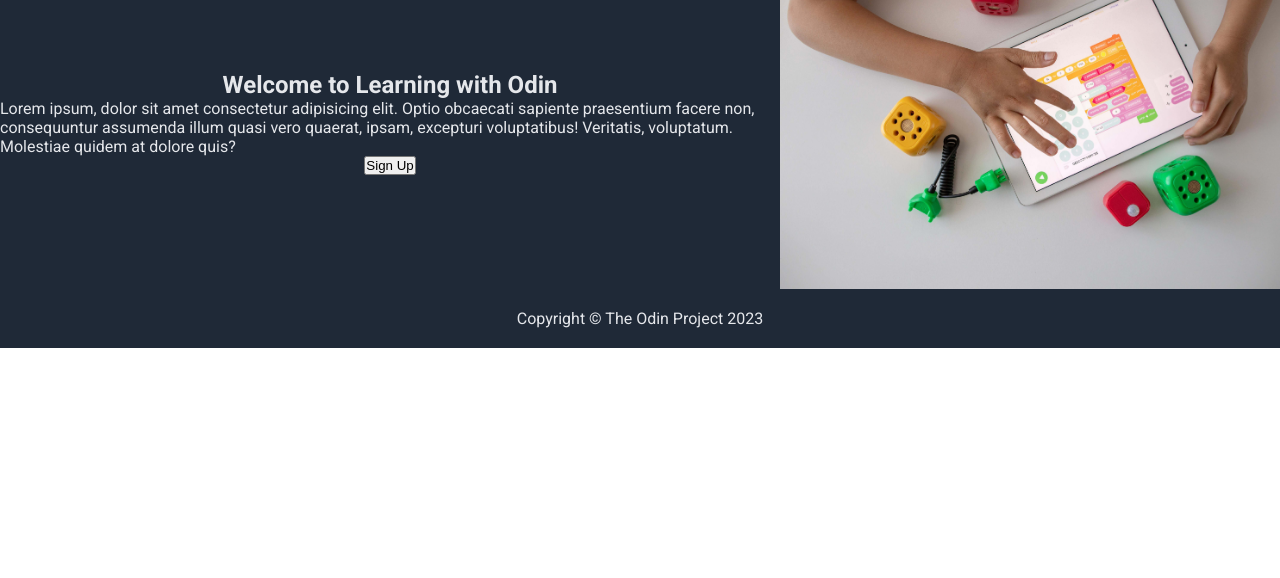
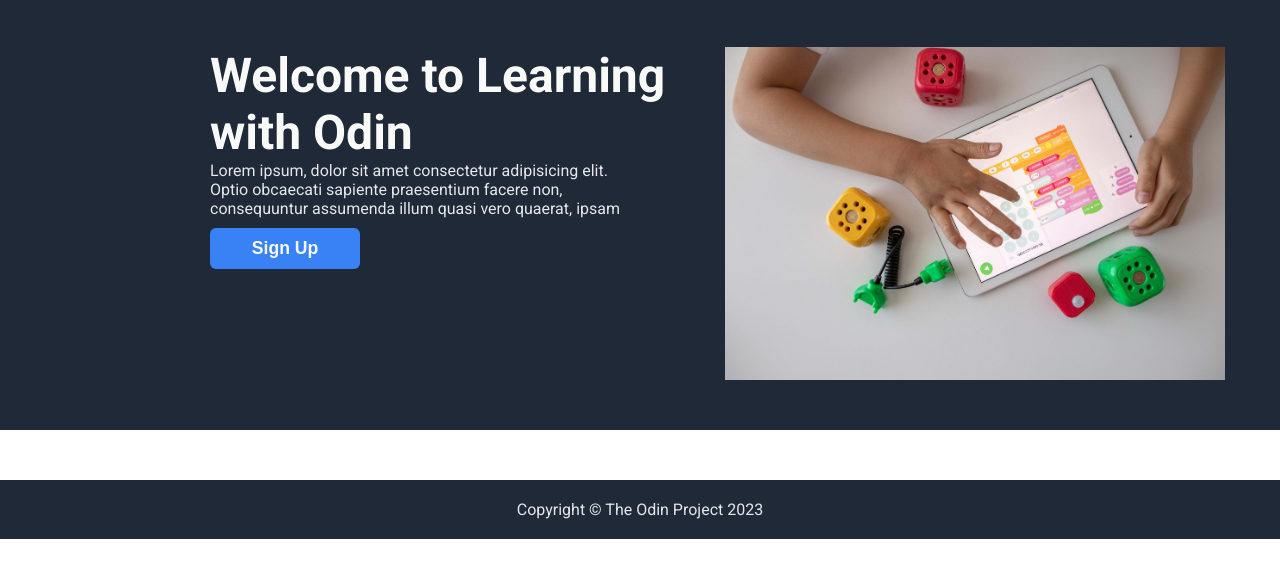
Before and after one commit to FianuD/odin-landing-page, a plain HTML site: page index.html in a window 1280 px wide. Shown: the part 112-690 px from the top of the page. Drawn offline with Linux system fonts and the light colour scheme.

Commit message:
Finished first section

```diff
--- a/index.html
+++ b/index.html
@@ -27,11 +27,11 @@
         <section class="hero">
 
             <div class="left-hero">
-                <h1>Welcome to Learning with Odin</h1>
-                <p>Lorem ipsum, dolor sit amet consectetur adipisicing elit.
-                    Optio obcaecati sapiente praesentium facere non,
-                    consequuntur assumenda illum quasi vero quaerat, ipsam,
-                    excepturi voluptatibus! Veritatis, voluptatum. Molestiae quidem at dolore quis?</p>
+                <h1>Welcome to Learning <br>with Odin</h1>
+                <p class="first">Lorem ipsum, dolor sit amet consectetur adipisicing elit.<br>
+                    Optio obcaecati sapiente praesentium facere non, <br>
+                    consequuntur assumenda illum quasi vero quaerat, ipsam
+                </p>
                 <button type="button" class="sign-up-hero">Sign Up</button>
             </div>
 
--- a/style.css
+++ b/style.css
@@ -14,7 +14,6 @@
 }
 
 nav {
-    width: 100%;
     padding-top: 15px;
 }
 
@@ -49,13 +48,46 @@
 .hero {
     display: flex;
     flex-direction: row;
+    margin: 50px;
+    justify-content: space-between;
 }
 
-.left-hero, .right-hero {
+.right-hero {
     display: flex;
     justify-content: center;
     align-items: center;
     flex-direction: column;
+    width: 50%;
+}
+
+.left-hero {
+    display: flex;
+    flex-direction: column;
+    width: 50%;
+    align-items: left;
+    margin-left: 160px;
+}
+
+.left-hero h1 {
+    font-size: 48px;
+    font-weight: 700;
+    color: #F9FAF8;
+}
+
+img {
+    margin-bottom: 50px;
+}
+
+.sign-up-hero {
+    background-color: #3882F6;
+    color: #F9FAF8;
+    font-size: 1.1em;
+    font-weight: 700;
+    margin-top: 10px;
+    padding: 10px 28px;
+    border-radius: 6px;
+    border: none;
+    width: 150px;
 }
 
 /* section {
```
